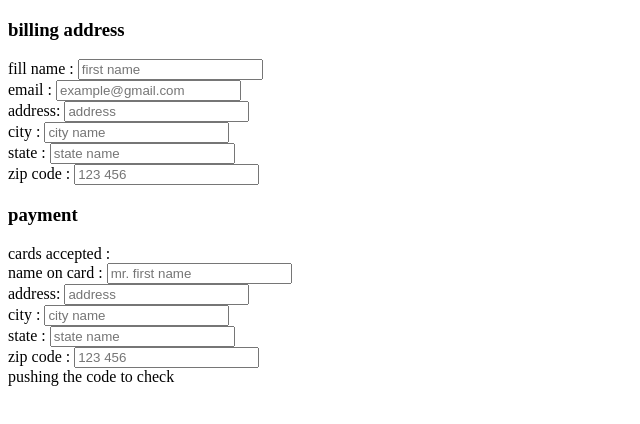
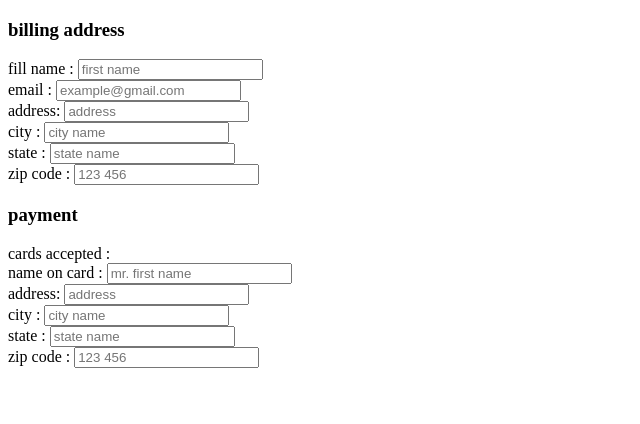
Before and after one commit to MaheshM12/e-commerce_project, a plain HTML site: page payment.html in a window 1280 px wide. Shown: the whole page, without its empty margins (0-640 px from the left). Drawn offline with Linux system fonts and the light colour scheme.

Commit message:
Update payment.html

```diff
--- a/payment.html
+++ b/payment.html
@@ -70,7 +70,6 @@
                     <span>zip code :</span>
                     <input type="text" placeholder="123 456">
                 </div>
-                pushing the code to check
             </div>
         </div>
        </form>
```
